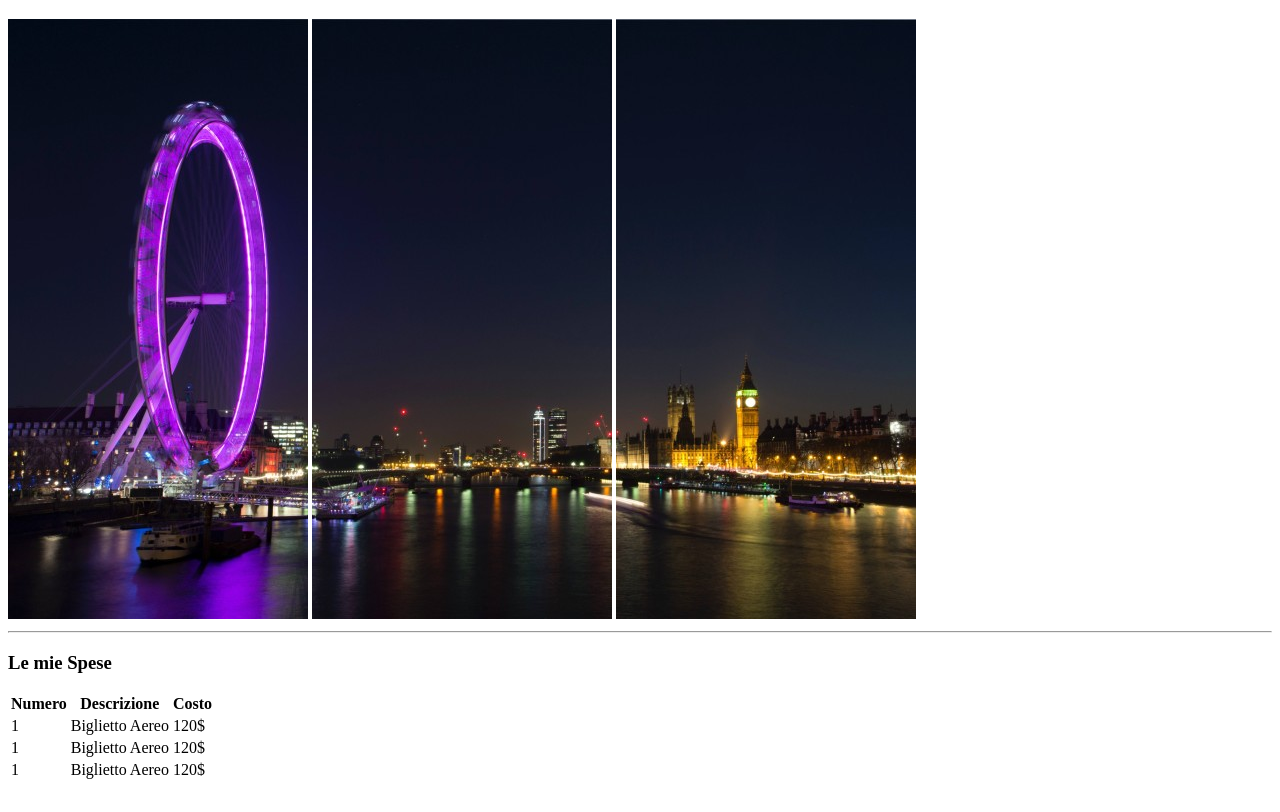
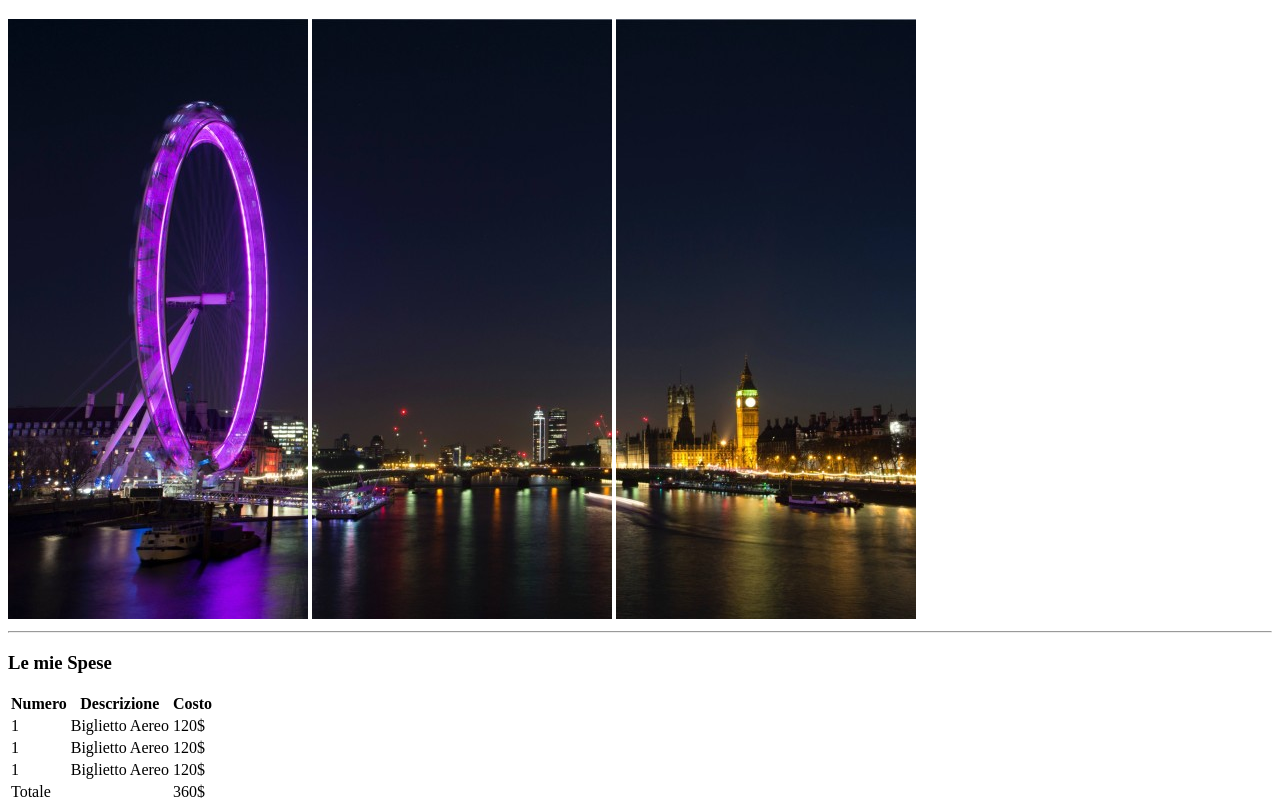
Before and after one commit to samian2002/html-london-trip, a plain HTML site: page index.html in a window 1280 px wide. Shown: the part 61-873 px from the top of the page. Before the commit the page ends 851 px from the top, so only its background shows below. Drawn offline with Linux system fonts and the light colour scheme.

Commit message:
fine tabella

```diff
--- a/index.html
+++ b/index.html
@@ -45,6 +45,14 @@
                 <td>120$</td>
             </tr>
         </tbody>
+        <!--chiusura tabella-->
+        <tfoot>
+            <td>Totale</td>
+            <td></td>
+            <td>360$</td>
+        </tfoot>
     </table>
+    <!--fine tabella-->
+
 </body>
 </html>
```
